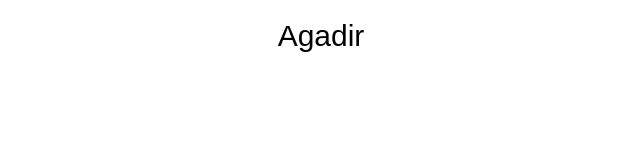
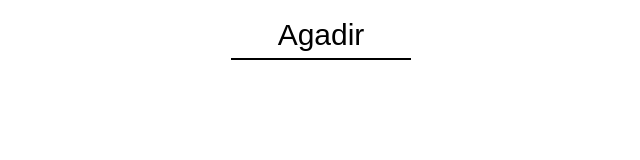
Before and after one commit to OuachouX7/weather-app-v2, a React (Create React App) app: page / in a window 1280 px wide. Shown: the top 160 px of the page, without its empty margins (319-959 px from the left). Built offline with nearby package versions, Linux system fonts and the light colour scheme.

Commit message:
modified some stylessssssssssssss

```diff
--- a/src/components/styles/style.css
+++ b/src/components/styles/style.css
@@ -33,9 +33,12 @@
   height: 80%;
 }
 .select {
+  border-bottom: 2px solid black;
+  border-top: none;
+  border-left: none;
+  border-right: none;
   appearance: none;
   background-color: transparent;
-  border: none;
   outline: none;
   text-align: center;
   width: 180px;
```
